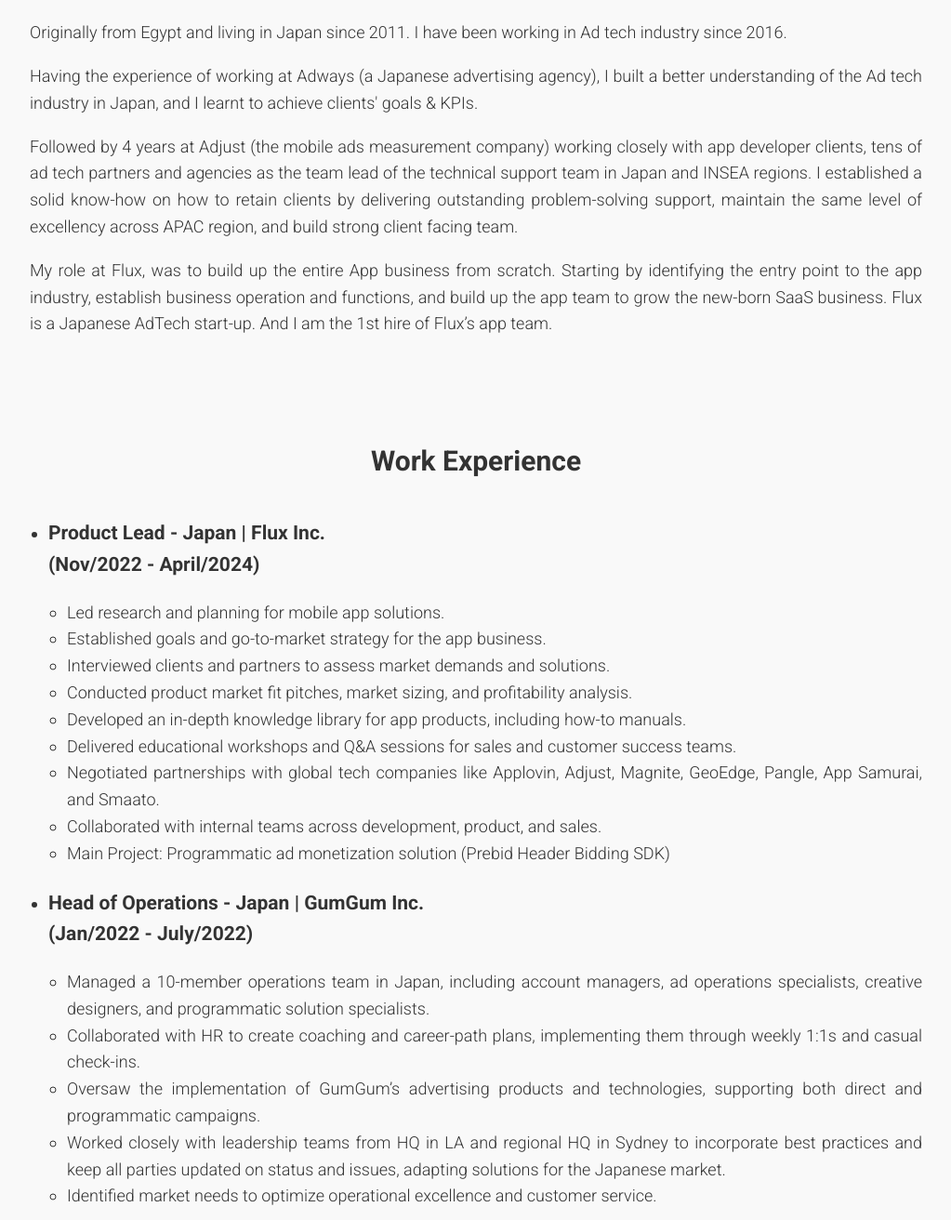
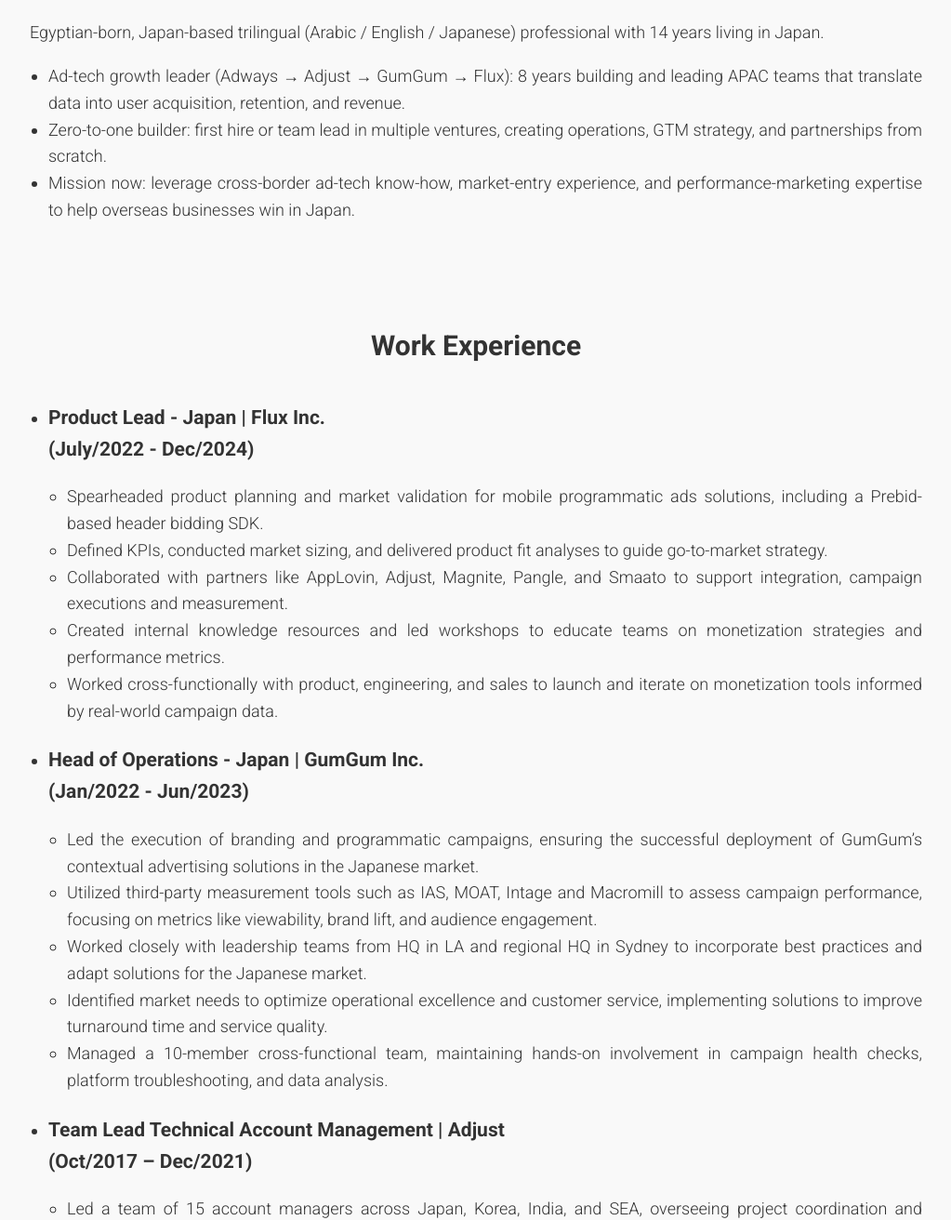
Before and after one commit to saharaclub/myResume, a plain HTML site: page index.html in a window 1280 px wide. Shown: the part 318-1630 px from the top of the page at 93% size, without its empty margins (128-1151 px from the left). Drawn offline with Linux system fonts and the light colour scheme.

Commit message:
Update index.html

```diff
--- a/index.html
+++ b/index.html
@@ -123,10 +123,14 @@
                 <h2>Career Summary</h2>
             </div>
             <div>
-                <p>Originally from Egypt and living in Japan since 2011. I have been working in Ad tech industry since 2016.</p>
-                <p>Having the experience of working at Adways (a Japanese advertising agency), I built a better understanding of the Ad tech industry in Japan, and I learnt to achieve clients' goals & KPIs.</p>
-                <p>Followed by 4 years at Adjust (the mobile ads measurement company) working closely with app developer clients, tens of ad tech partners and agencies as the team lead of the technical support team in Japan and INSEA regions. I established a solid know-how on how to retain clients by delivering outstanding problem-solving support, maintain the same level of excellency across APAC region, and build strong client facing team.</p>
-                <p>My role at Flux, was to build up the entire App business from scratch. Starting by identifying the entry point to the app industry, establish business operation and functions, and build up the app team to grow the new-born SaaS business. Flux is a Japanese AdTech start-up. And I am the 1st hire of Flux’s app team.</p>
+                <p>Egyptian-born, Japan-based trilingual (Arabic / English / Japanese) professional with 14 years living in Japan.</p>
+                <ul>
+                    <li>Ad-tech growth leader (Adways → Adjust → GumGum → Flux): 8 years building and leading APAC teams that translate data into user acquisition, retention, and revenue.</li>
+                    <li>Zero-to-one builder: first hire or team lead in multiple ventures, creating operations, GTM strategy, and partnerships from scratch.</li>
+                    <li>Mission now: leverage cross-border ad-tech know-how, market-entry experience, and performance-marketing expertise to help overseas businesses win in Japan.</li>
+                </ul>
+
+
             </div>
             <hr/>
             <div>
@@ -134,27 +138,35 @@
             </div>
             <div>
                 <ul>
-                    <li><h3>Product Lead - Japan | Flux Inc. <br /> (Nov/2022 - April/2024)</h3>
+                    <li><h3>Product Lead - Japan | Flux Inc. <br /> (July/2022 - Dec/2024)</h3>
                         <ul>
-                            <li>Led research and planning for mobile app solutions.</li>
-                            <li>Established goals and go-to-market strategy for the app business.</li>
-                            <li>Interviewed clients and partners to assess market demands and solutions.</li>
-                            <li>Conducted product market fit pitches, market sizing, and profitability analysis.</li>
-                            <li>Developed an in-depth knowledge library for app products, including how-to manuals.</li>
-                            <li>Delivered educational workshops and Q&A sessions for sales and customer success teams.</li>
-                            <li>Negotiated partnerships with global tech companies like Applovin, Adjust, Magnite, GeoEdge, Pangle, App Samurai, and Smaato.</li>
-                            <li>Collaborated with internal teams across development, product, and sales.</li>
-                            <li>Main Project: Programmatic ad monetization solution (Prebid Header Bidding SDK)</li>
+                           <li> Spearheaded product planning and market validation for mobile programmatic ads
+                            solutions, including a Prebid-based header bidding SDK.</li>
+                            <li>Defined KPIs, conducted market sizing, and delivered product fit analyses to guide
+                            go-to-market strategy.</li>
+                            <li>Collaborated with partners like AppLovin, Adjust, Magnite, Pangle, and Smaato to
+                            support integration, campaign executions and measurement.</li>
+                            <li>Created internal knowledge resources and led workshops to educate teams on
+                            monetization strategies and performance metrics.</li>
+                            <li>Worked cross-functionally with product, engineering, and sales to launch and
+                            iterate on monetization tools informed by real-world campaign data.</li>
                         </ul>
                     </li>
                     <li>
-                        <h3>Head of Operations - Japan | GumGum Inc. <br /> (Jan/2022 - July/2022) </h3>
+                        <h3>Head of Operations - Japan | GumGum Inc. <br /> (Jan/2022 - Jun/2023) </h3>
                         <ul>
-                            <li>Managed a 10-member operations team in Japan, including account managers, ad operations specialists, creative designers, and programmatic solution specialists.</li>
-                            <li>Collaborated with HR to create coaching and career-path plans, implementing them through weekly 1:1s and casual check-ins.</li>
-                            <li>Oversaw the implementation of GumGum’s advertising products and technologies, supporting both direct and programmatic campaigns.</li>
-                            <li>Worked closely with leadership teams from HQ in LA and regional HQ in Sydney to incorporate best practices and keep all parties updated on status and issues, adapting solutions for the Japanese market.</li>
-                            <li>Identified market needs to optimize operational excellence and customer service.</li>
+                            <li>Led the execution of branding and programmatic campaigns, ensuring the
+                            successful deployment of GumGum’s contextual advertising solutions in the
+                            Japanese market.</li>
+                            <li>Utilized third-party measurement tools such as IAS, MOAT, Intage and Macromill
+                            to assess campaign performance, focusing on metrics like viewability, brand lift,
+                            and audience engagement.</li>
+                            <li>Worked closely with leadership teams from HQ in LA and regional HQ in Sydney
+                            to incorporate best practices and adapt solutions for the Japanese market.</li>
+                            <li>Identified market needs to optimize operational excellence and customer service,
+                            implementing solutions to improve turnaround time and service quality.</li>
+                            <li>Managed a 10-member cross-functional team, maintaining hands-on involvement
+                            in campaign health checks, platform troubleshooting, and data analysis.</li>
                         </ul>
                     </li>
                     <li>
@@ -198,7 +210,8 @@
                 <li>
                     <h3>Technical Skills</h3>
                     <ol>
-                        <li>Basic understanding of programming languages:
+                        <li>Deep understanding of branding, performance and Programmatic advertising, both web and mobile apps.</li>
+                        <li>Programming Skills:
                             <ul>
                                 <li>Full Stack Web Dev.:
                                     <ul>
@@ -219,13 +232,6 @@
 
                             </ul>
                         </li>
-                        <li>Advanced understanding of e-commerce platforms:
-                            <ul>
-                                <li>Amazon</li>
-                                <li>Shopify</li>
-                            </ul>
-                        </li>
-                        <li>Advanced understanding of performance and Programmatic advertising, both web and mobile apps.</li>
                     </ol>
                     <li>
                         <h3>Soft Skills</h3>
```
